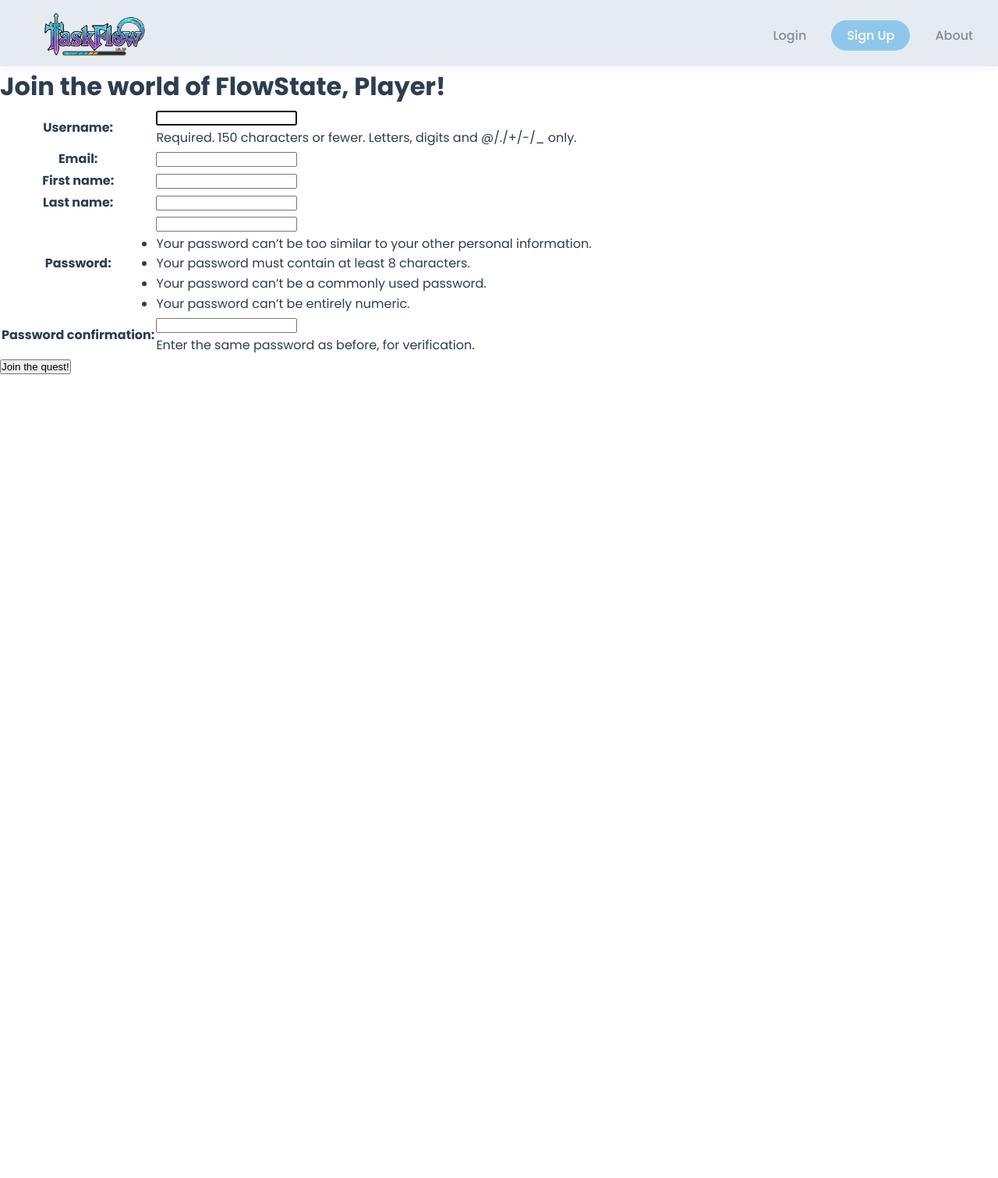
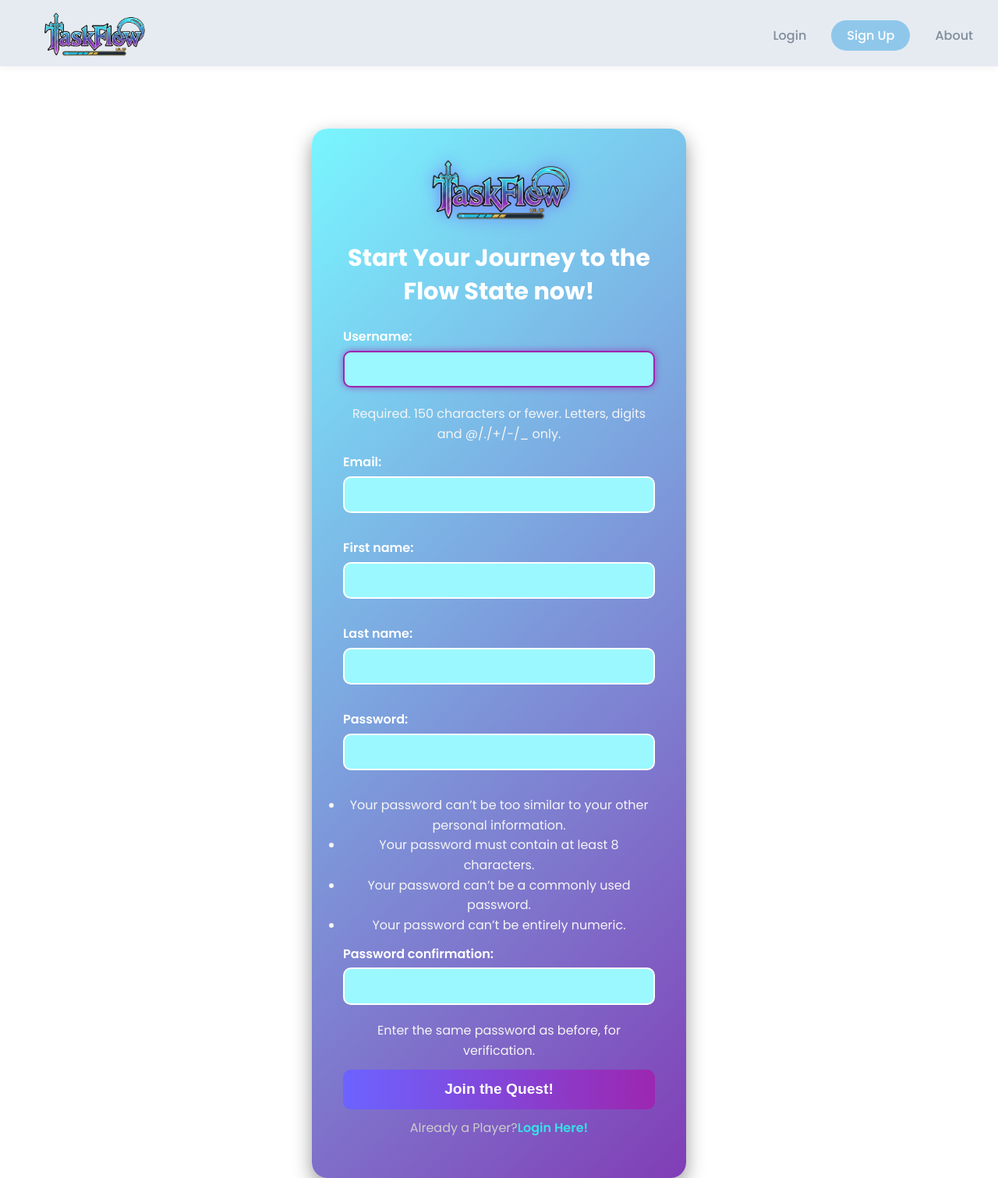
Before and after one commit to MousaArikat/TaskFlow, a Django app: page /accounts/signup in a window 1280 px wide. Shown: the whole page at 78% size. Before the commit the page ends 480 px from the top, so only its background shows below. Run offline with Django 5.2, Linux system fonts and the light colour scheme.

Commit message:
Feat: Filling more in the about page and starting with the styling

```diff
--- a/main_app/static/main_app/css/user.css
+++ b/main_app/static/main_app/css/user.css
@@ -2,7 +2,8 @@
   max-width: 480px;
   margin: 5rem auto;
   padding: 2.5rem;
-  background: linear-gradient(135deg, #46e5ef, #813db6);
+  margin-top: 35px;
+  background: linear-gradient(135deg, #79f6ff, #813db6);
   border-radius: 20px;
   box-shadow: 0 10px 25px rgba(0,0,0,0.4);
   text-align: center;
@@ -89,3 +90,109 @@
   from { opacity: 0; transform: translateY(15px); }
   to { opacity: 1; transform: translateY(0); }
 }
+
+
+
+/* Logo styling */
+.login-logo {
+  width: 240px;
+  margin-bottom: 1.5rem;
+  display: block;
+  margin-left: auto;
+  margin-right: auto;
+  filter: drop-shadow(0 0 10px rgba(108, 99, 255, 0.7));
+  animation: float 3s ease-in-out infinite;
+}
+
+
+
+  .signup-form {
+    max-width: 480px;
+    margin: 5rem auto;
+    padding: 2.5rem;
+    background: linear-gradient(135deg, #79f6ff, #813db6);
+    border-radius: 20px;
+    box-shadow: 0 10px 25px rgba(0,0,0,0.4);
+    text-align: center;
+    color: #f5f5f5;
+    animation: fadeIn 0.8s ease-in-out;
+  }
+
+  .signup-form h1 {
+    font-size: 1.9rem;
+    font-weight: 700;
+    margin-bottom: 1.5rem;
+    color: #ffffff;
+    line-height: 1.4;
+  }
+
+  .signup-form p {
+    margin: 0.7rem 0;
+  }
+
+  .signup-form label {
+    display: block;
+    text-align: left;
+    font-weight: 600;
+    margin-bottom: 0.3rem;
+    color: #ffffff;
+  }
+
+  .signup-form input {
+    width: 100%;
+    padding: 0.8rem 1rem;
+    margin-bottom: 1.3rem;
+    border: 2px solid #ffffff;
+    border-radius: 10px;
+    background: #9bf8ff;
+    color: black;
+    font-size: 1rem;
+    transition: border 0.3s ease, box-shadow 0.3s ease;
+  }
+
+  .signup-form input:focus {
+    outline: none;
+    border-color: #9c27b0;
+    box-shadow: 0 0 8px rgba(156, 39, 176, 0.7);
+  }
+
+  .login-link {
+    margin-top: 1.5rem;
+    font-size: 1rem;
+    color: #ccc;
+  }
+
+  .login-link a {
+    color: #38e0e7;
+    font-weight: 600;
+    text-decoration: none;
+    transition: color 0.3s ease;
+  }
+
+  .login-link a:hover {
+    color: #9c27b0;
+    text-decoration: underline;
+  }
+
+  /* Smooth fade-in for page */
+  @keyframes fadeIn {
+    from { opacity: 0; transform: translateY(15px); }
+    to { opacity: 1; transform: translateY(0); }
+  }
+
+  /* Logo styling */
+  .login-logo {
+    width: 240px;
+    margin-bottom: 1.5rem;
+    display: block;
+    margin-left: auto;
+    margin-right: auto;
+    filter: drop-shadow(0 0 10px rgba(108, 99, 255, 0.7));
+    animation: float 3s ease-in-out infinite;
+  }
+
+  .red-text {
+    color: #ff4d4d;
+    font-weight: 600;
+    margin-bottom: 1rem;
+  }
--- a/main_app/templates/main_app/signup.html
+++ b/main_app/templates/main_app/signup.html
@@ -2,22 +2,28 @@
 {% load static %}
 {% block head %}
     <link rel="stylesheet" href="{%static 'main_app/css/user.css' %}">
+    <style>
+        <style>
+
+</style>
+
 {% endblock head %}
 
 {% block content %}
     <div class = "page-header"></div>
-    <h1>Join the world of FlowState, Player!</h1>
-
-
 {% if error_message %}
     <p class = "red-text"> {{error_message}} </p>
 {% endif %}
-<form method = "post" class= "form-container" autocomplete = "off">
+<form method = "post" class= "signup-form" autocomplete = "off">
+<img src="{% static 'main_app/assets/images/taskflow-logo-transparent2.png' %}" alt="TaskFlow Logo" class="login-logo">
+    <h1>Start Your Journey to the Flow State now!</h1>
     {% csrf_token %}
     <table>
-        {{form.as_table}}
+        {{form.as_p}}
     </table>
-    <button type = "submit" class = "btn submit"> Join the quest! </button>
+    <button type = "submit" class = "btn-submit"> Join the Quest! </button>
+
+    <p class = "login-link">Already a Player?<a href= "{% url 'homepage'%}">Login Here!</a></p>
 </form>
 
-{% endblock %}
+{% endblock content%}
```
Also changed, not shown: main_app/templates/main_app/about.html (+41 -0 lines).
